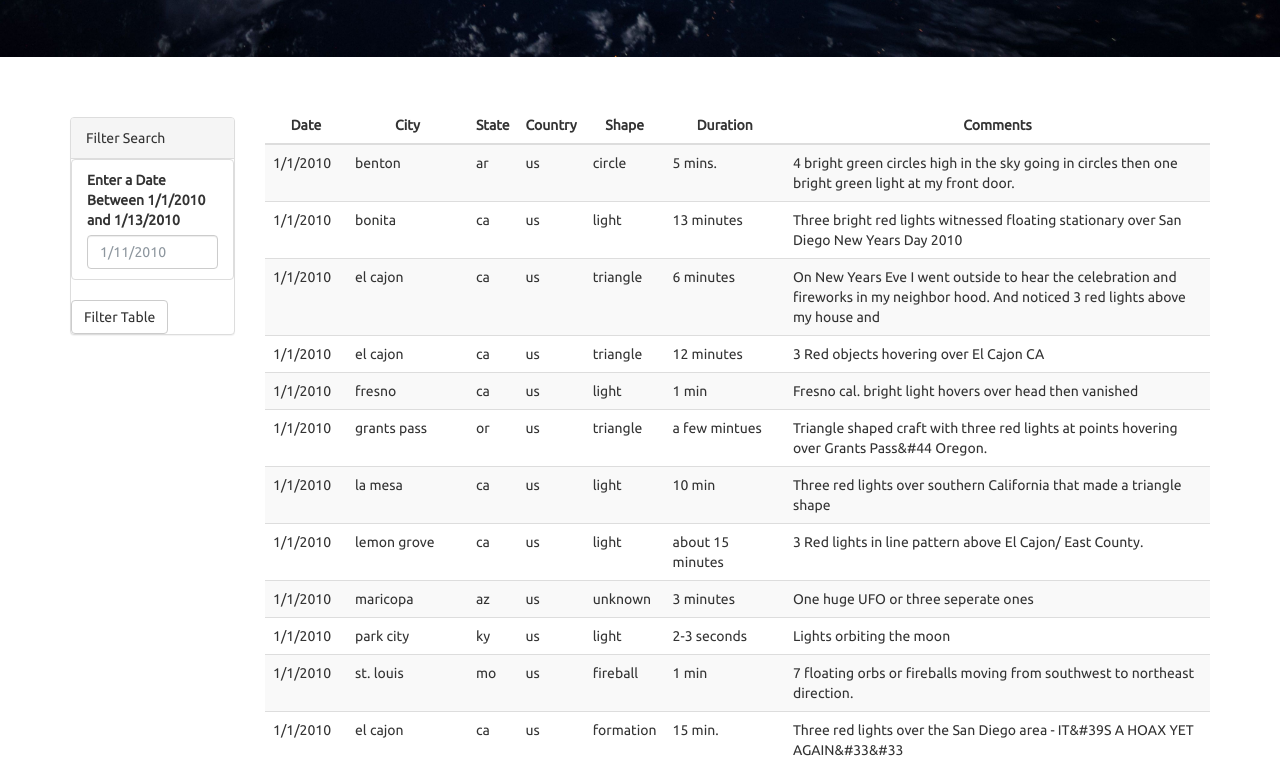
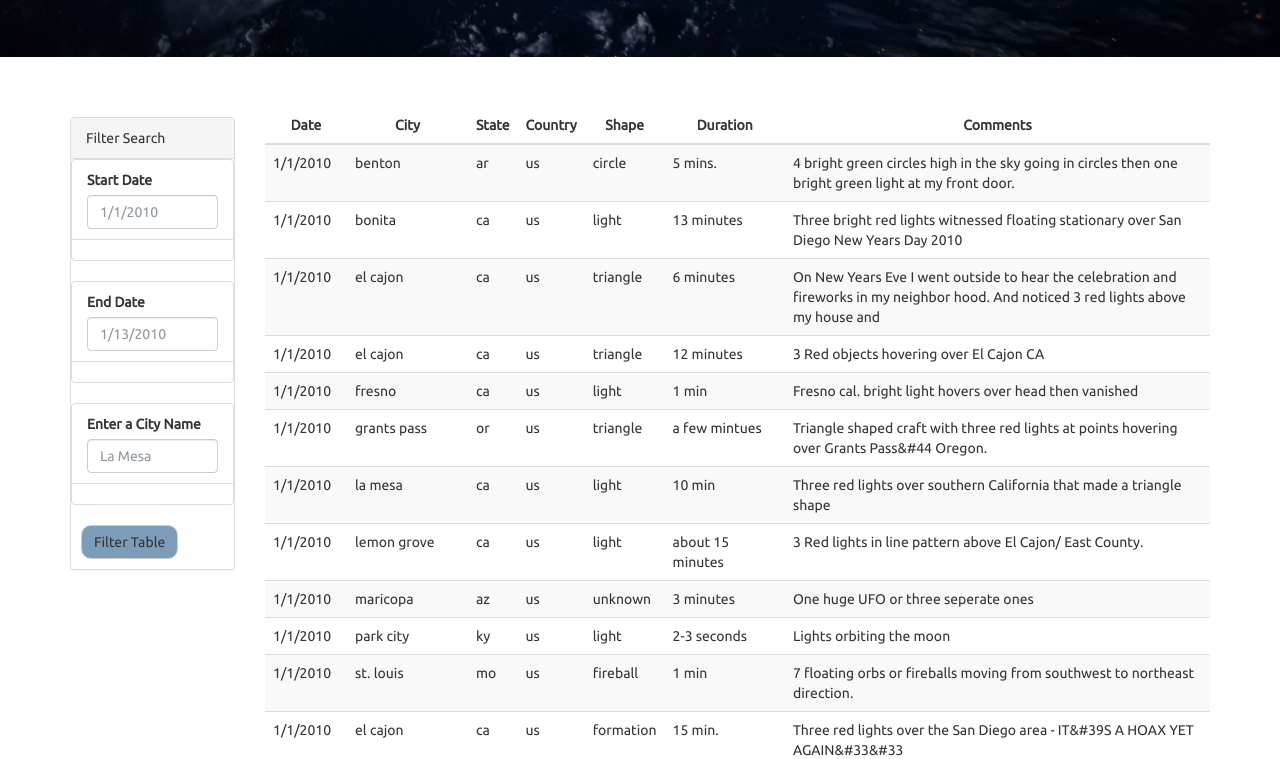
Before and after one commit to AJB-hub/javascript-challenge, a plain HTML site: page index.html in a window 1280 px wide. Shown: the part 555-1314 px from the top of the page. Drawn offline with nearby package versions, Linux system fonts and the light colour scheme.

Commit message:
added city filter

```diff
--- a/index.html
+++ b/index.html
@@ -8,6 +8,7 @@
   <link rel="stylesheet" href="https://maxcdn.bootstrapcdn.com/bootswatch/3.3.7/superhero/bootstrap.min.css">
   <link href="https://fonts.googleapis.com/css?family=Ubuntu" rel="stylesheet">
   <link rel="stylesheet" href="static/css/style.css">
+
 </head>
 
 <body>
@@ -36,13 +37,40 @@
                   <div class="form-group">
                     <ul class="list-group" id="filters">
                       <li class="filter list-group-item">
-                        <label for="date">Enter a Date Between 1/1/2010 and 1/13/2010</label>
-                        <input class="form-control" id="datetime" type="text" placeholder="1/11/2010">
+                        <label for="date">Start Date</label>
+                        <input class="form-control" id="datetime start" type="text" placeholder="1/1/2010">
+                      </li>
+                      <li class="filter list-group-item">
+
+                      </li>
+                    </ul>
+                  </div>
+                  <div class="form-group">
+                    <ul class="list-group" id="filters">
+                      <li class="filter list-group-item">
+                        <label for="date">End Date</label>
+                        <input class="form-control" id="datetime end" type="text" placeholder="1/13/2010">
+                      </li>
+                      <li class="filter list-group-item">
+
+                      </li>
+                    </ul>
+                  </div>
+                  <div class="form-group">
+                    <ul class="list-group" id="filters">
+                      <li class="filter list-group-item">
+                        <label for="date">Enter a City Name</label>
+                        <input class="form-control" id="city" type="text" placeholder="La Mesa">
+                      </li>
+                      <li class="filter list-group-item">
+
                       </li>
                     </ul>
                   </div>
                   <button id="filter-btn" type="button" class="btn btn-default">Filter Table</button>
+
                 </form>
+
               </div>
             </div>
           </aside>
@@ -71,6 +99,9 @@
       <span class="bottom">UFO Sightings</span>
     </footer>
   </div>
+  <script src="https://cdn.jsdelivr.net/npm/bootstrap@5.0.2/dist/js/bootstrap.bundle.min.js"
+    integrity="sha384-MrcW6ZMFYlzcLA8Nl+NtUVF0sA7MsXsP1UyJoMp4YLEuNSfAP+JcXn/tWtIaxVXM"
+    crossorigin="anonymous"></script>
   <script src="https://d3js.org/d3.v5.min.js"></script>
   <script src="static/js/data.js"></script>
   <script src="static/js/app.js"></script>
--- a/static/css/style.css
+++ b/static/css/style.css
@@ -138,6 +138,12 @@ select {
   color: #8e979f;
 }
 
+.panel-body .btn {
+  border-radius: 1rem;
+  background-color: rgb(125, 156, 185);
+  margin: 0rem 0rem 1rem 1rem;
+}
+
 /* media queries which will only be activated at specific screen sizes */
 @media (max-width: 800px) {
   #table-area td {
--- a/static/js/app.js
+++ b/static/js/app.js
@@ -19,6 +19,17 @@ var form = d3.select(".form-control");
 button.on("click", runEnter);
 form.on("submit", runEnter);
 
+//mindate function
+// function minDate() {
+//   let datetimeData = tableData.forEach(ufoReport => Date.parse(ufoReport.datetime))
+//   return Math.min(datetimeData)
+// }
+
+//maxdate function
+// function maxDate() {
+//   let datetimeData = tableData.forEach(ufoReport => Date.parse(ufoReport.datetime))
+//   return Math.max(datetimeData)
+// }
 
 function runEnter() {
 
@@ -26,14 +37,22 @@ function runEnter() {
   d3.event.preventDefault();
 
   // Select the input element and get the raw HTML node
-    var inputElement = d3.select(".form-control");
+  var inputDate = d3.select("#datetime");
+  var inputCity = d3.select('#city');
 
   // Get the value property of the input element
-    var inputValue = inputElement.property("value");
+  var inputDateValue = inputDate.property("value");
+  var inputCityValue = inputCity.property("value").toLowerCase();
 
-    console.log(inputValue);
+  // d3.selectAll('p').text('');
 
-    var filteredData = tableData.filter(event => event.datetime === inputValue);
+  var filteredData = tableData
+  if (inputDateValue) {
+    filteredData = filteredData.filter(event => event.datetime === inputDateValue);
+  }
+  else if (inputCityValue) {
+    filteredData = filteredData.filter(event => event.city === inputCityValue)
+  }
 
   d3.select("tbody").html("");
 
```
Lines whose indentation alone changed are shown as unchanged.
